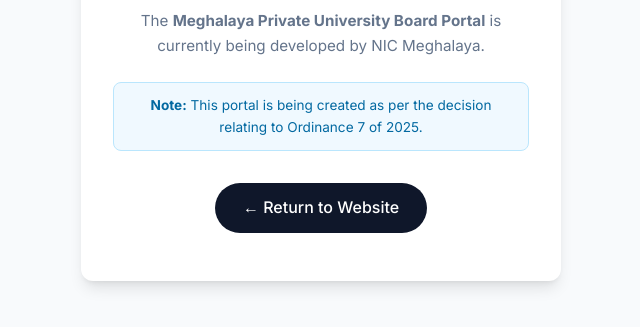
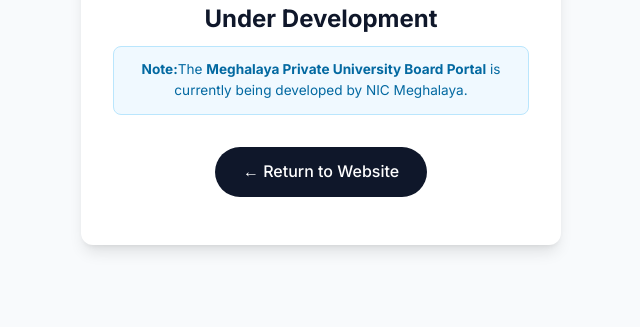
Before and after one commit to BapynNIC/MPURB_Static, a plain HTML site: page login.html in a window 1280 px wide. Shown: the part 365-692 px from the top of the page, without its empty margins (319-959 px from the left). Drawn offline with Linux system fonts and the light colour scheme.

Commit message:
login details

```diff
--- a/login.html
+++ b/login.html
@@ -21,12 +21,8 @@
 
     <h1>Under Development</h1>
 
-    <p class="sub-text">
-      The <strong>Meghalaya Private University Board Portal</strong> is currently being developed by NIC Meghalaya.
-    </p>
-
     <div class="info-box">
-      <strong>Note:</strong> This portal is being created as per the decision relating to Ordinance 7 of 2025.
+      <strong>Note:</strong>The <strong>Meghalaya Private University Board Portal</strong> is currently being developed by NIC Meghalaya.
     </div>
 
     <a href="index.html" class="btn-back">
```
